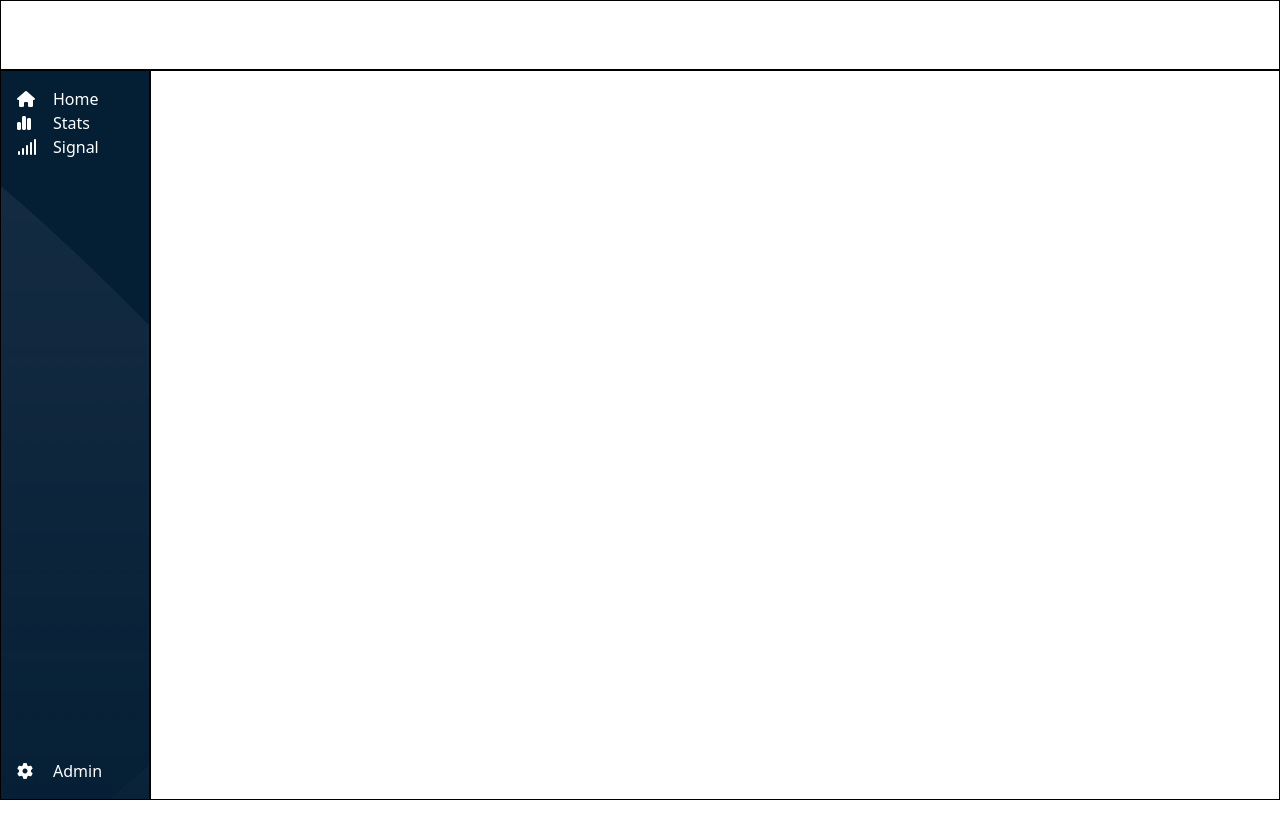
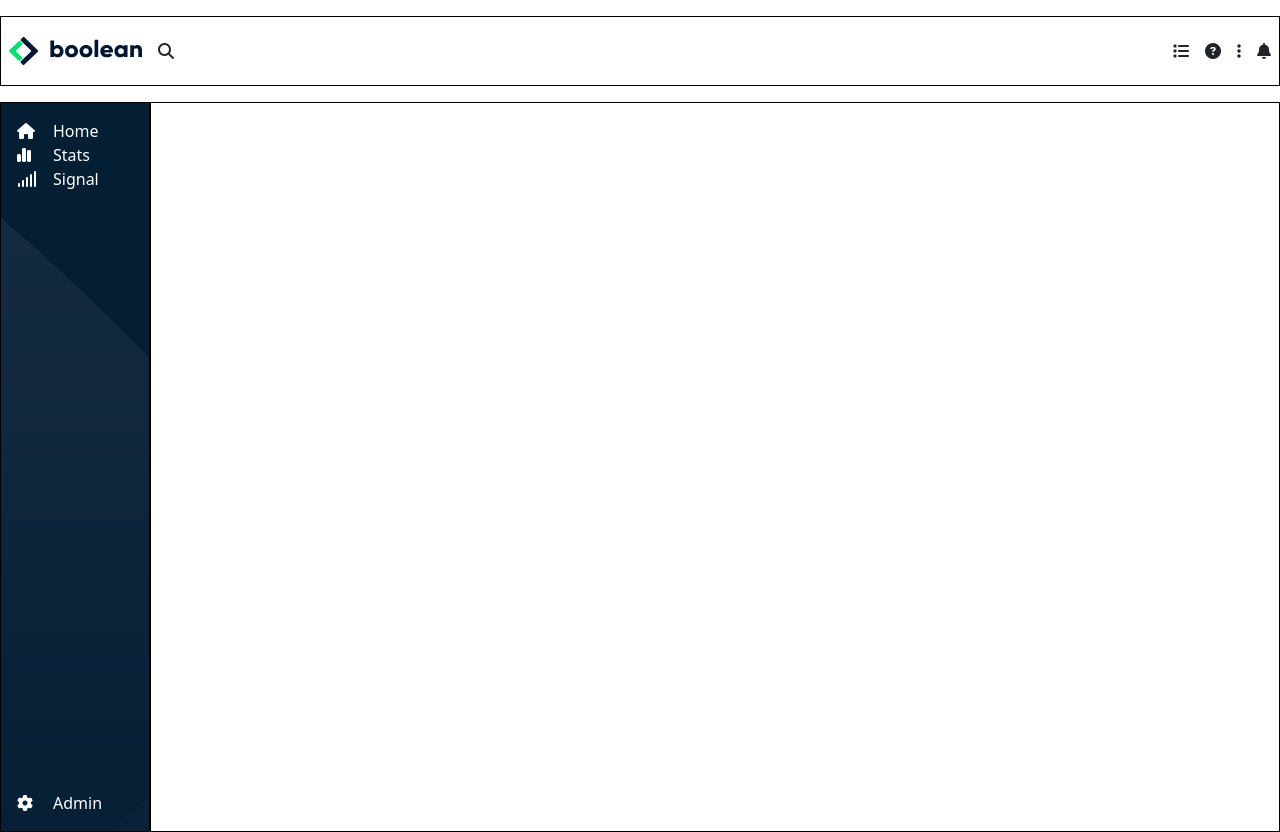
Before and after one commit to casalaspro/html-css-bootstrap-dashboard, a plain HTML site: page index.html in a window 1280 px wide. Before the commit the page ends 800 px from the top, so only its background shows below. Drawn offline with nearby package versions, Linux system fonts and the light colour scheme.

Commit message:
ADD - header navbar items

```diff
--- a/app.css
+++ b/app.css
@@ -10,6 +10,17 @@
 #app{
   width: 100%;
   height: 100%;
+}
+
+#app :is(ul, li, menu){
+  list-style: none;
+  margin: 0;
+  padding: 0;
+}
+
+#app a{
+  color: currentColor;
+  text-decoration: underline;
 }
 
 .m_app_body{
--- a/index.html
+++ b/index.html
@@ -14,9 +14,20 @@
 
   <div class="m_container">
     <div id="app">
-      <header>
-        <nav class="m_navbar">
-
+      <header class="py-3">
+        <nav class="px-2 m_navbar d-flex align-items-center gap-3">
+          <div class="m_navbar_logo">
+            <img src="./img/logo.svg" alt="" class="logo">
+          </div>
+          <div class="m-searchbar flex-grow-1">
+            <i class="fa-solid fa-magnifying-glass"></i>
+          </div>
+          <ul class="m-navbar_icons d-flex gap-3">
+            <li><a href="#"><i class="fa-solid fa-list"></i></i></a></li>
+            <li><a href="#"><i class="fa-solid fa-circle-question"></i></i></a></li>
+            <li><a href="#"><i class="fa-solid fa-ellipsis-vertical"></i></i></a></li>
+            <li><a href="#"><i class="fa-solid fa-bell"></i></i></a></li>
+          </ul>
         </nav>
       </header>
 
```
